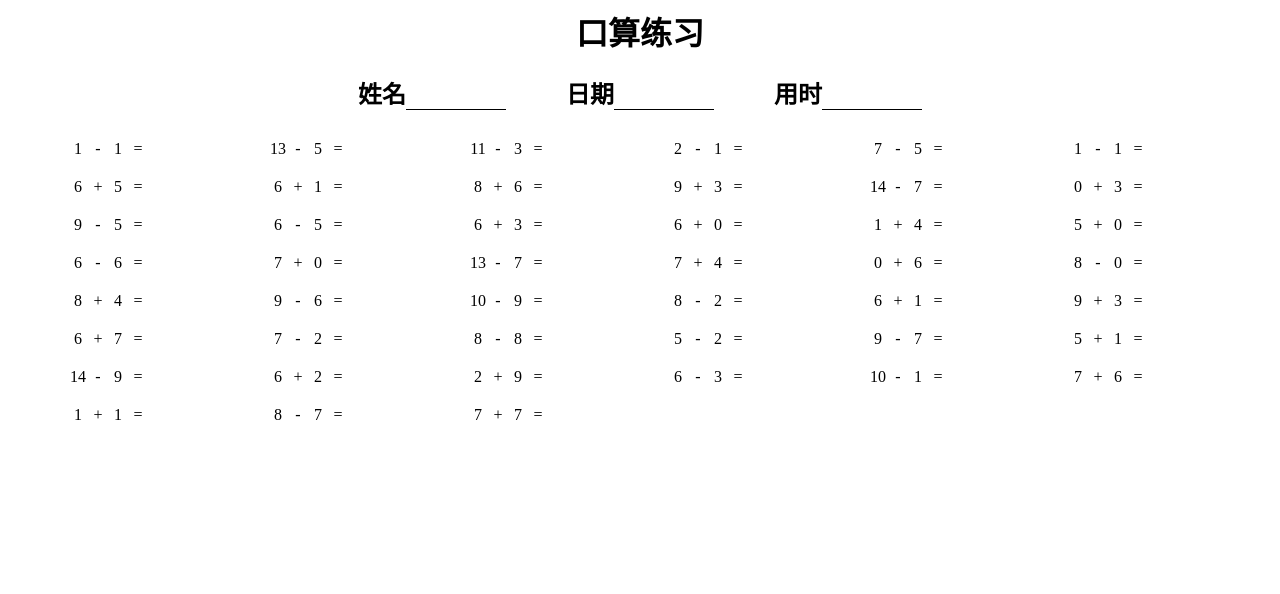
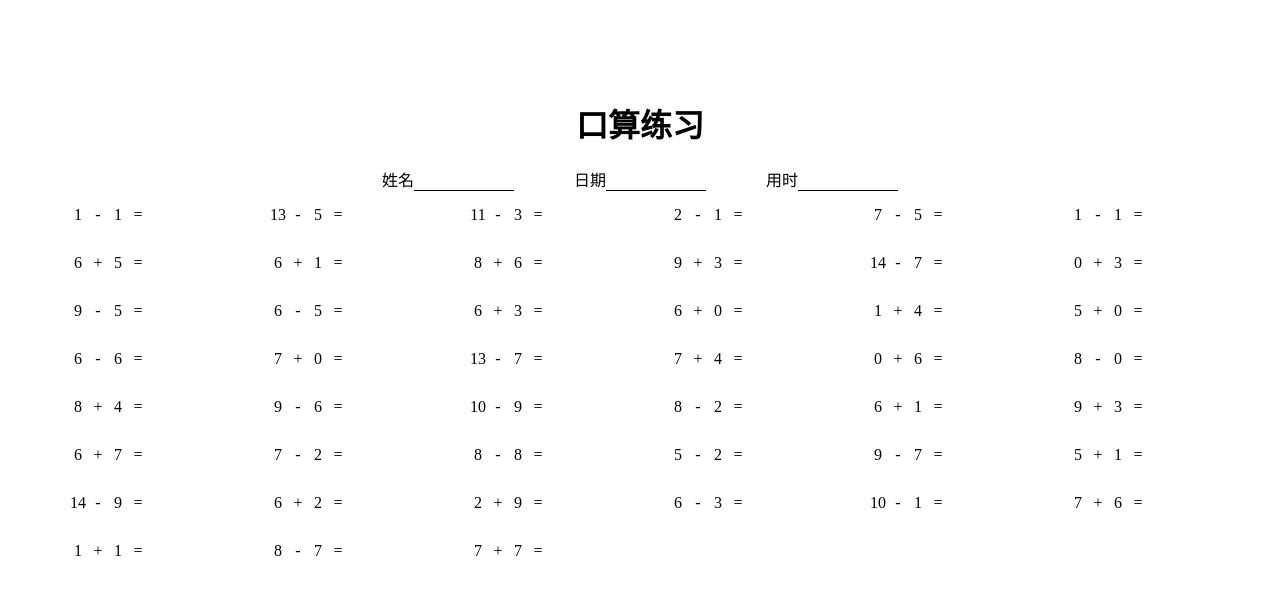
Before and after one commit to xtawcw/mathematics, a plain HTML site: page equalityGenerator1/index.html in a window 1280 px wide. Drawn offline with Linux system fonts and the light colour scheme.

Commit message:
Adjust layout

```diff
--- a/equalityGenerator1/css/main.css
+++ b/equalityGenerator1/css/main.css
@@ -1,3 +1,7 @@
+h1.title{
+	margin-top: 100px;
+}
+
 .title {
 	text-align: center;
 }
@@ -16,7 +20,7 @@
 }
 
 .content .equality{
-	margin: 10px 60px;
+	margin: 15px 60px;
 	text-align: center
 }
 
--- a/equalityGenerator1/js/main.js
+++ b/equalityGenerator1/js/main.js
@@ -9,7 +9,7 @@ $(function(){
 	});
 	$body.append($title);
 
-	var $informations = $("<h2 />", {
+	var $informations = $("<div />", {
 		"class": "title"
 	});
 	for(var i=0; i<informations.length; i++){
```
